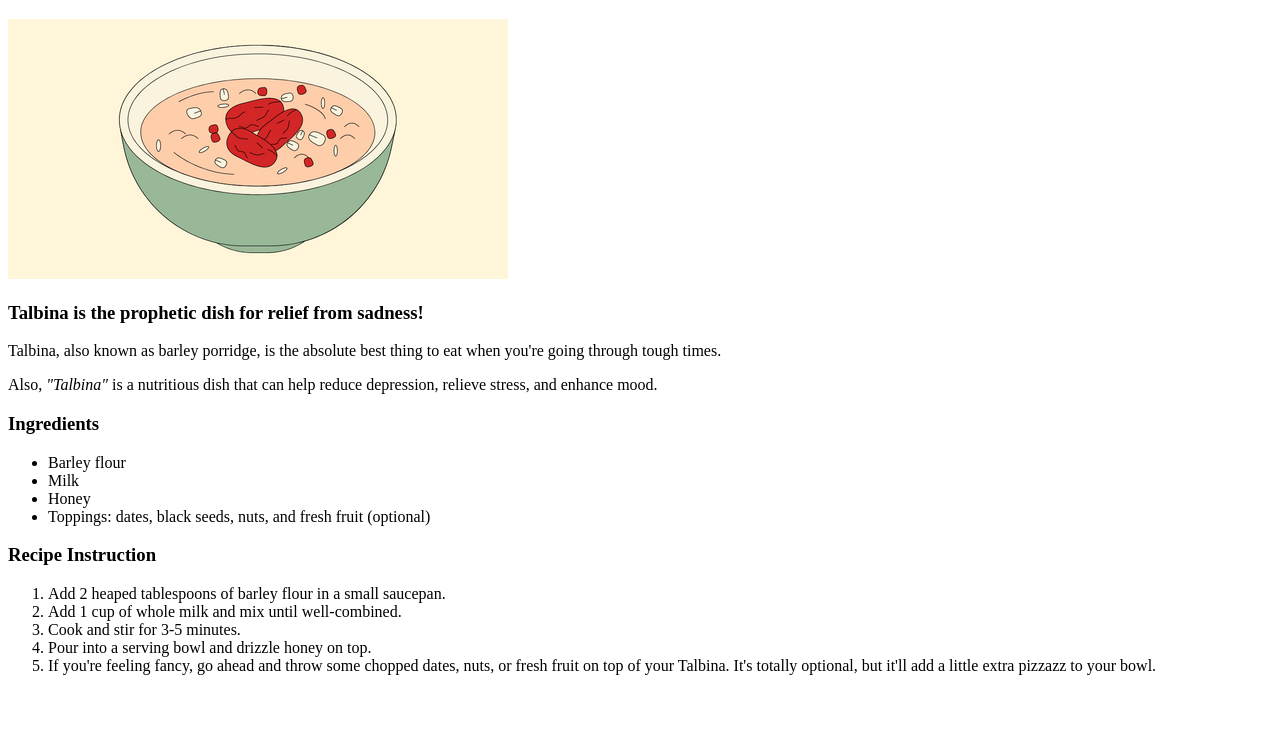
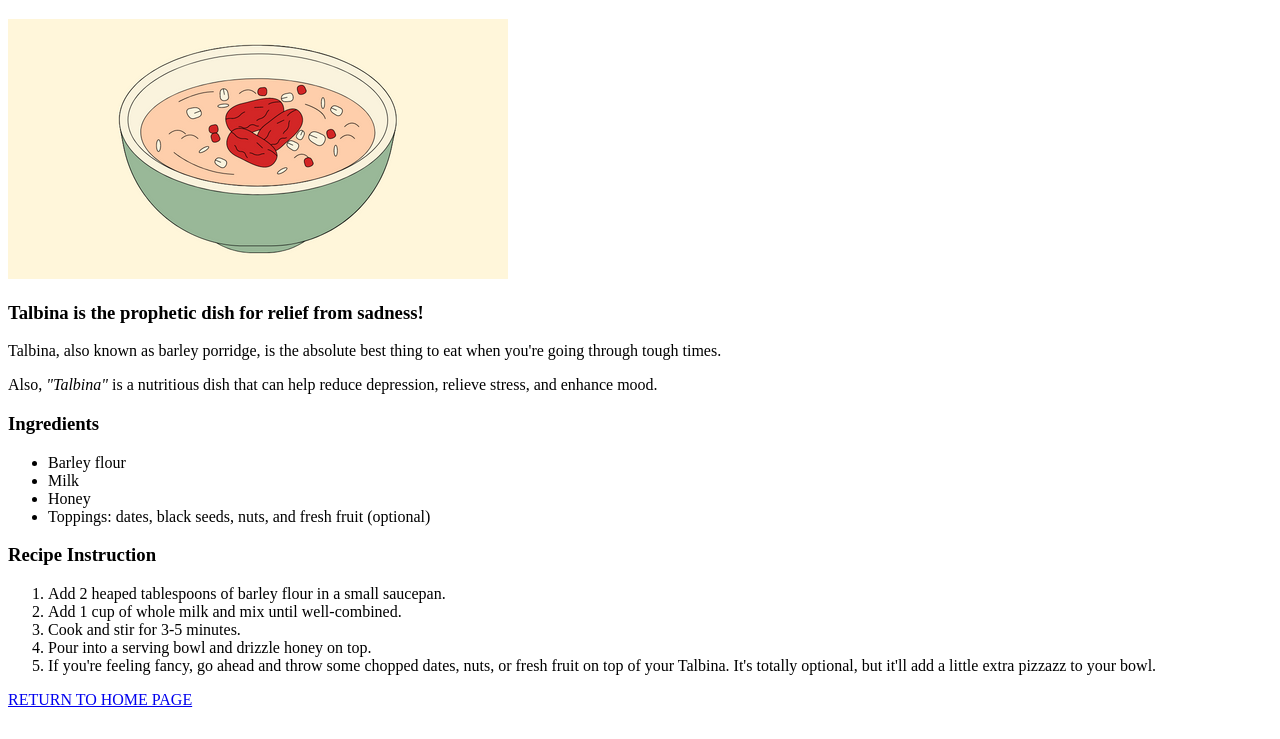
Before and after one commit to kalkhalid/ramadan-recipes, a plain HTML site: page recipes/talbina.html in a window 1280 px wide. Shown: the part 61-800 px from the top of the page. Drawn offline with Linux system fonts and the light colour scheme.

Commit message:
Link back to home page

```diff
--- a/recipes/talbina.html
+++ b/recipes/talbina.html
@@ -30,5 +30,6 @@
         <li>Pour into a serving bowl and drizzle honey on top.</li>
         <li>If you're feeling fancy, go ahead and throw some chopped dates, nuts, or fresh fruit on top of your Talbina. It's totally optional, but it'll add a little extra pizzazz to your bowl.</li>
      </ol>
+     <a href="../index.html">RETURN TO HOME PAGE</a>
 </body>
 </html>
```
Also changed, not shown: recipes/lentil-soup.html (+1 -1 lines), recipes/sambusa.html (+1 -0 lines).
